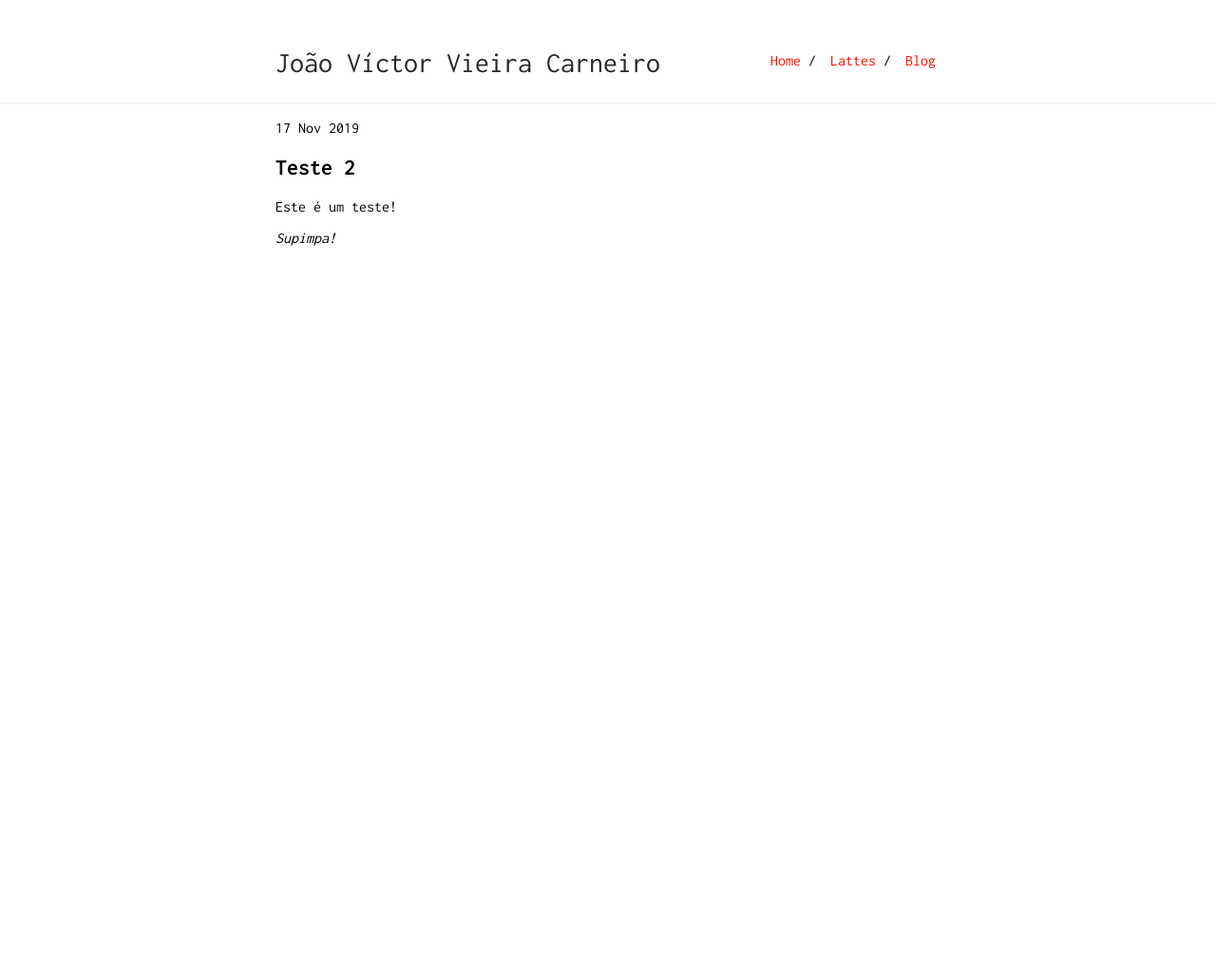
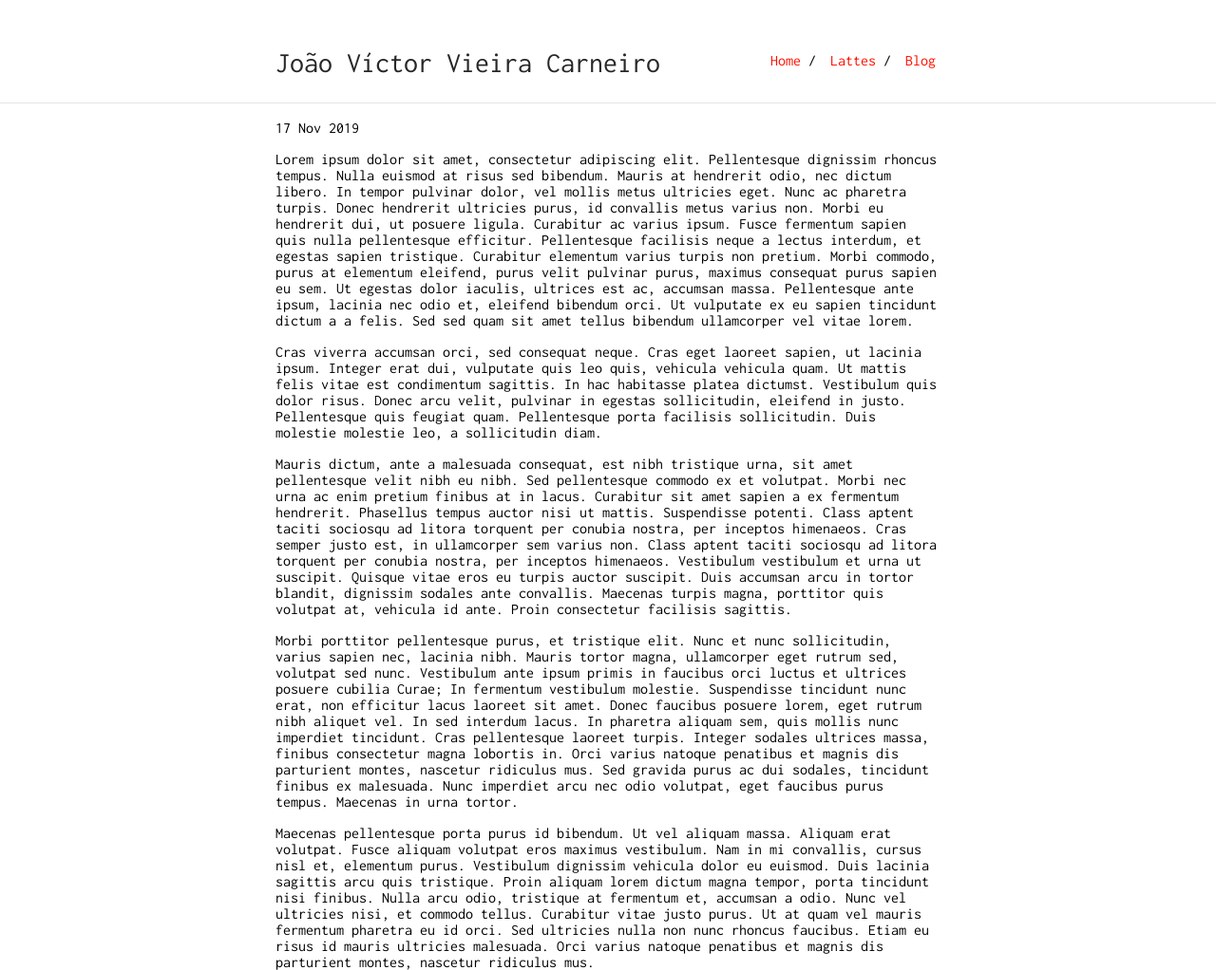
Before and after one commit to joaovvcarneiro/joaovvcarneiro.github.io, a Jekyll site: the page built from _posts/2019-11-17-teste2.md, in a window 1280 px wide. Shown: the whole page at 95% size. Built offline with Jekyll 4.4.1, drawn with Linux system fonts in a browser that asks for light colours; before the commit the page ends 900 px from its top, so only the background shows below that.

Commit message:
Update 2019-11-17-teste2.md

```diff
--- a/_posts/2019-11-17-teste2.md
+++ b/_posts/2019-11-17-teste2.md
@@ -3,8 +3,12 @@ layout: post
 title: "Teste 2"
 ---
 
-## Teste 2
+Lorem ipsum dolor sit amet, consectetur adipiscing elit. Pellentesque dignissim rhoncus tempus. Nulla euismod at risus sed bibendum. Mauris at hendrerit odio, nec dictum libero. In tempor pulvinar dolor, vel mollis metus ultricies eget. Nunc ac pharetra turpis. Donec hendrerit ultricies purus, id convallis metus varius non. Morbi eu hendrerit dui, ut posuere ligula. Curabitur ac varius ipsum. Fusce fermentum sapien quis nulla pellentesque efficitur. Pellentesque facilisis neque a lectus interdum, et egestas sapien tristique. Curabitur elementum varius turpis non pretium. Morbi commodo, purus at elementum eleifend, purus velit pulvinar purus, maximus consequat purus sapien eu sem. Ut egestas dolor iaculis, ultrices est ac, accumsan massa. Pellentesque ante ipsum, lacinia nec odio et, eleifend bibendum orci. Ut vulputate ex eu sapien tincidunt dictum a a felis. Sed sed quam sit amet tellus bibendum ullamcorper vel vitae lorem.
 
-Este é um teste!
+Cras viverra accumsan orci, sed consequat neque. Cras eget laoreet sapien, ut lacinia ipsum. Integer erat dui, vulputate quis leo quis, vehicula vehicula quam. Ut mattis felis vitae est condimentum sagittis. In hac habitasse platea dictumst. Vestibulum quis dolor risus. Donec arcu velit, pulvinar in egestas sollicitudin, eleifend in justo. Pellentesque quis feugiat quam. Pellentesque porta facilisis sollicitudin. Duis molestie molestie leo, a sollicitudin diam.
 
-*Supimpa!*
+Mauris dictum, ante a malesuada consequat, est nibh tristique urna, sit amet pellentesque velit nibh eu nibh. Sed pellentesque commodo ex et volutpat. Morbi nec urna ac enim pretium finibus at in lacus. Curabitur sit amet sapien a ex fermentum hendrerit. Phasellus tempus auctor nisi ut mattis. Suspendisse potenti. Class aptent taciti sociosqu ad litora torquent per conubia nostra, per inceptos himenaeos. Cras semper justo est, in ullamcorper sem varius non. Class aptent taciti sociosqu ad litora torquent per conubia nostra, per inceptos himenaeos. Vestibulum vestibulum et urna ut suscipit. Quisque vitae eros eu turpis auctor suscipit. Duis accumsan arcu in tortor blandit, dignissim sodales ante convallis. Maecenas turpis magna, porttitor quis volutpat at, vehicula id ante. Proin consectetur facilisis sagittis.
+
+Morbi porttitor pellentesque purus, et tristique elit. Nunc et nunc sollicitudin, varius sapien nec, lacinia nibh. Mauris tortor magna, ullamcorper eget rutrum sed, volutpat sed nunc. Vestibulum ante ipsum primis in faucibus orci luctus et ultrices posuere cubilia Curae; In fermentum vestibulum molestie. Suspendisse tincidunt nunc erat, non efficitur lacus laoreet sit amet. Donec faucibus posuere lorem, eget rutrum nibh aliquet vel. In sed interdum lacus. In pharetra aliquam sem, quis mollis nunc imperdiet tincidunt. Cras pellentesque laoreet turpis. Integer sodales ultrices massa, finibus consectetur magna lobortis in. Orci varius natoque penatibus et magnis dis parturient montes, nascetur ridiculus mus. Sed gravida purus ac dui sodales, tincidunt finibus ex malesuada. Nunc imperdiet arcu nec odio volutpat, eget faucibus purus tempus. Maecenas in urna tortor.
+
+Maecenas pellentesque porta purus id bibendum. Ut vel aliquam massa. Aliquam erat volutpat. Fusce aliquam volutpat eros maximus vestibulum. Nam in mi convallis, cursus nisl et, elementum purus. Vestibulum dignissim vehicula dolor eu euismod. Duis lacinia sagittis arcu quis tristique. Proin aliquam lorem dictum magna tempor, porta tincidunt nisi finibus. Nulla arcu odio, tristique at fermentum et, accumsan a odio. Nunc vel ultricies nisi, et commodo tellus. Curabitur vitae justo purus. Ut at quam vel mauris fermentum pharetra eu id orci. Sed ultricies nulla non nunc rhoncus faucibus. Etiam eu risus id mauris ultricies malesuada. Orci varius natoque penatibus et magnis dis parturient montes, nascetur ridiculus mus.
```
